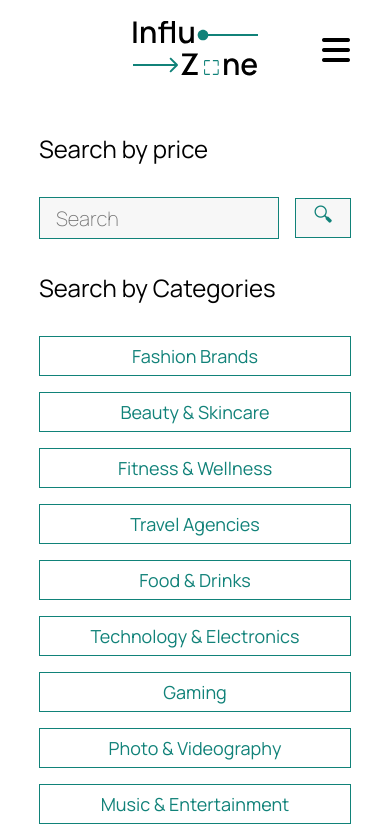
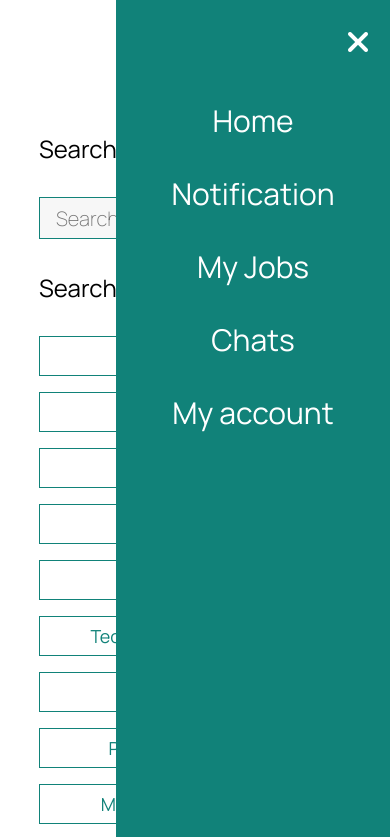
Before and after one commit to Kv4ts0/Influzone, a plain HTML site: page customers.html in a window 390 px wide. Both pictures are taken after a click on the element 336 px from the left and 50 px from the top of the page. Shown: the top 837 px of the page. Drawn offline with nearby package versions, Linux system fonts and the light colour scheme.

Commit message:
with Burger Menu

```diff
--- a/customers.html
+++ b/customers.html
@@ -208,6 +208,21 @@
         </div>
         <p class="copyright">InfluZone © 2024 / All right reserved</p>
     </footer>
+    <script>
+    document.addEventListener("DOMContentLoaded", function () {
+        const openMenu = document.querySelector('.openMenu');
+        const closeMenu = document.querySelector('.closeMenu');
+        const nav = document.querySelector('nav');
+
+        openMenu.addEventListener('click', () => {
+        nav.classList.add('active');
+        });
+
+        closeMenu.addEventListener('click', () => {
+        nav.classList.remove('active');
+        });
+    });
+    </script>
     <script src="./Assets/js/index.js"></script>
 </body>
 </html>
```
Also changed, not shown: home.html (+15 -0 lines), influencers.html (+15 -0 lines), iprofileedit.html (+15 -0 lines), itemc.html (+15 -0 lines), itemi.html (+15 -0 lines).
